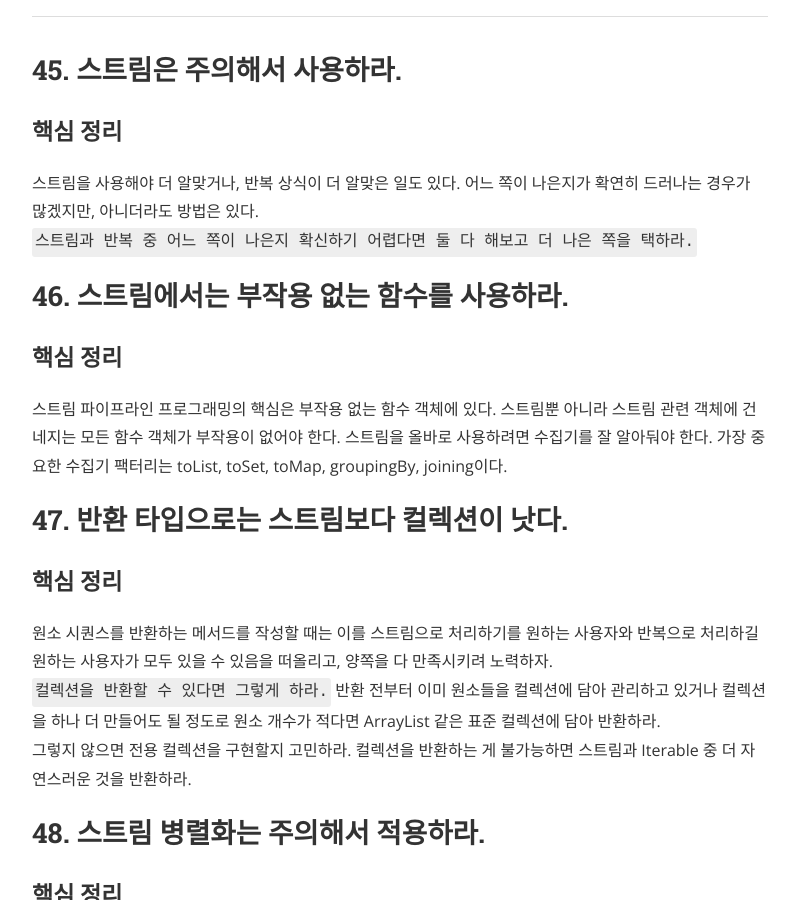
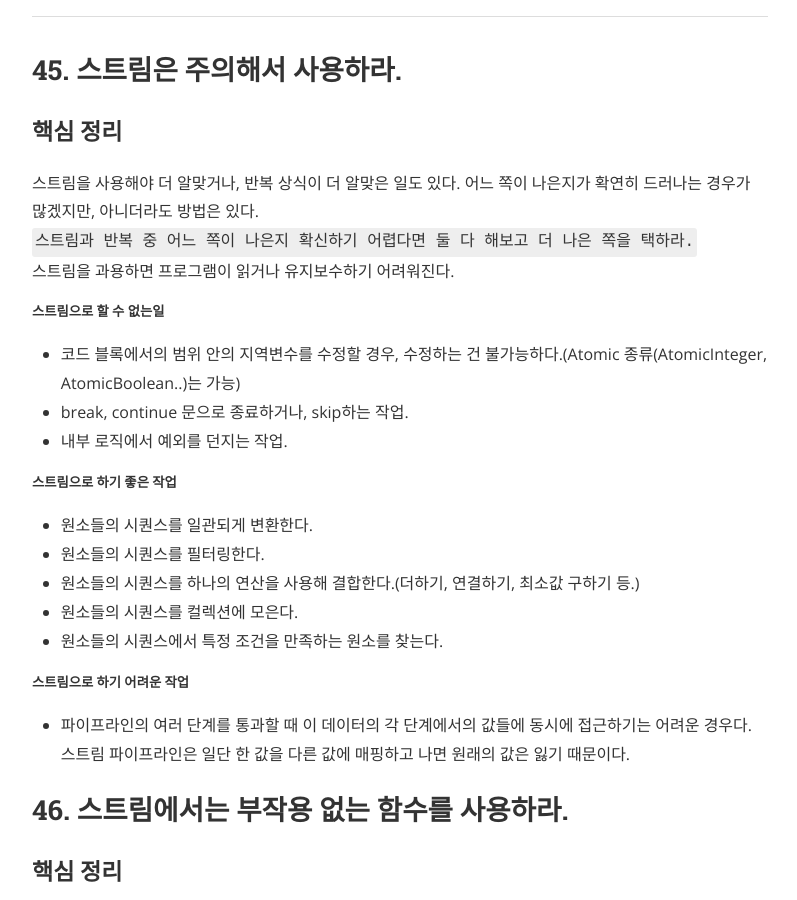
Before and after one commit to gonghojin/gonghojin.github.io, a Jekyll site: the page built from _posts/book/java/effectiveJava/2019-10-27-effectiveJava.md, in a window 1280 px wide and 900 px high, scrolled down 1898 px. Shown: the whole window, without its empty margins (240-1037 px from the left). Built offline with Jekyll 4.4.1, drawn with Linux system fonts in a browser that asks for light colours; nearby versions of some CDN libraries; comment, search, counter and statistics services are not loaded.

Commit message:
Fix: 이펙티브자바_45 내용추가

```diff
--- a/_posts/book/java/effectiveJava/2019-10-27-effectiveJava.md
+++ b/_posts/book/java/effectiveJava/2019-10-27-effectiveJava.md
@@ -53,6 +53,26 @@ Consumer<T> | void accept(T t) | System.out::println
 ### 핵심 정리
 스트림을 사용해야 더 알맞거나, 반복 상식이 더 알맞은 일도 있다. 어느 쪽이 나은지가 확연히 드러나는 경우가 많겠지만, 아니더라도 방법은 있다.
 `스트림과 반복 중 어느 쪽이 나은지 확신하기 어렵다면 둘 다 해보고 더 나은 쪽을 택하라.`
+스트림을 과용하면 프로그램이 읽거나 유지보수하기 어려워진다.
+
+##### 스트림으로 할 수 없는일
+
+ - 코드 블록에서의 범위 안의 지역변수를 수정할 경우, 수정하는 건 불가능하다.(Atomic 종류(AtomicInteger, AtomicBoolean..)는 가능)
+ - break, continue 문으로 종료하거나, skip하는 작업.
+ - 내부 로직에서 예외를 던지는 작업.
+
+
+##### 스트림으로 하기 좋은 작업
+ - 원소들의 시퀀스를 일관되게 변환한다.
+ - 원소들의 시퀀스를 필터링한다.
+ - 원소들의 시퀀스를 하나의 연산을 사용해 결합한다.(더하기, 연결하기, 최소값 구하기 등.)
+ - 원소들의 시퀀스를 컬렉션에 모은다.
+ - 원소들의 시퀀스에서 특정 조건을 만족하는 원소를 찾는다.
+
+##### 스트림으로 하기 어려운 작업
+ - 파이프라인의 여러 단계를 통과할 때 이 데이터의 각 단계에서의 값들에 동시에 접근하기는 어려운
+ 경우다. 스트림 파이프라인은 일단 한 값을 다른 값에 매핑하고 나면 원래의 값은 잃기 때문이다.
+
 
 ## 46. 스트림에서는 부작용 없는 함수를 사용하라.
 ### 핵심 정리
```
